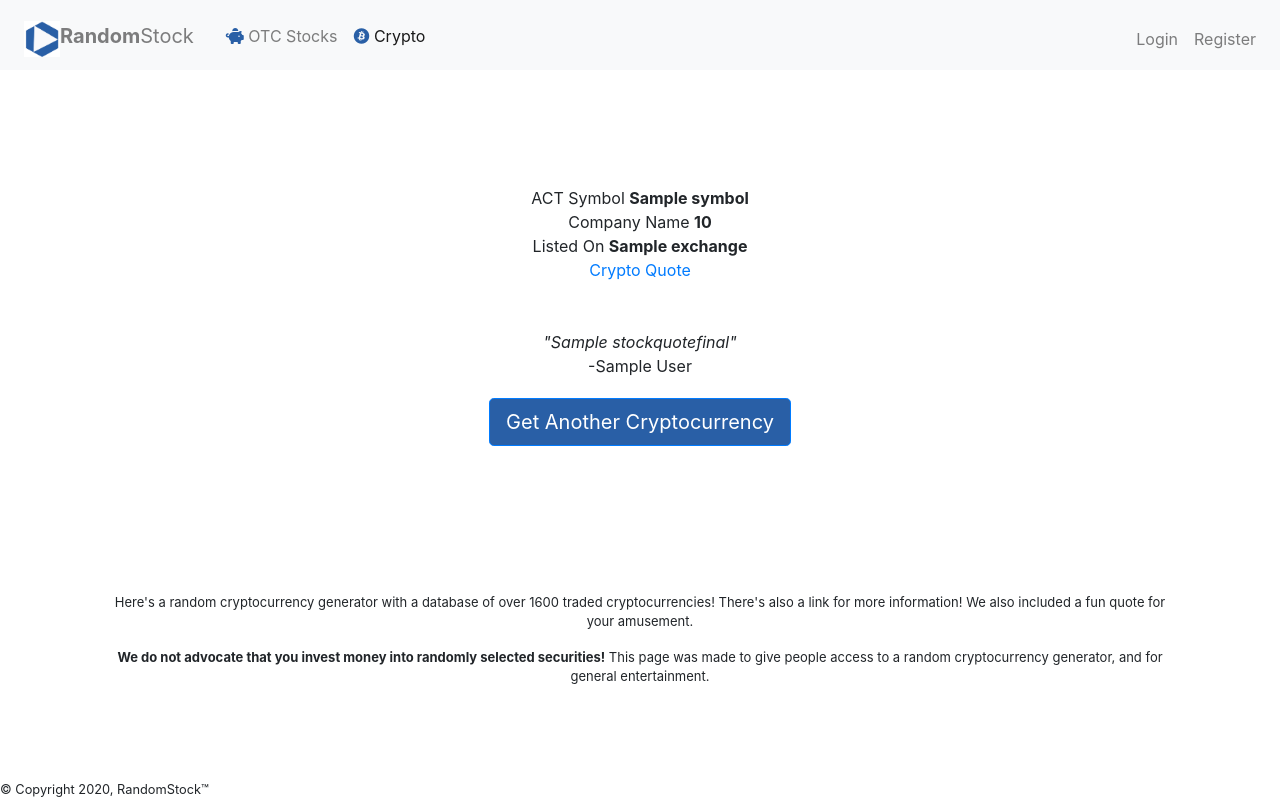
After one commit to camptzak/RamdomStock, a Flask app: template templates/crypto.html in a window 1280 px wide. The commit adds this page. Run offline with Flask 2, Linux system fonts and the light colour scheme; the template is opened without the code that fills it: most values are stand-ins (such as "Sample title", 1, 10 or a date in 2020); some libraries are stand-ins or nearby versions.

Commit message:
CryptoCurrencies tab added

```diff
--- a/application.py
+++ b/application.py
@@ -95,6 +95,41 @@ def pennyStocks():
     quoteauthorfinal = quoteauthor[0]
     return render_template("pennyStocks.html", symbol=symbolfinal, stock=namefinal, exchange=marketfinal, stockquotefinal=stockquotefinal,
                            quoteauthorfinal=quoteauthorfinal)
+
+@app.route("/crypto")
+def crypto():
+
+    conn = sqlite3.connect('unplannedInvestments.db')
+    db = conn.cursor()
+
+    # random number generation
+    crypto = (random.randint(1, 1754),)
+    quote = (random.randint(1, 33),)
+
+    # extract quote
+    db.execute("SELECT quote FROM quotes WHERE id = ?", quote)
+    stockquote = db.fetchone()
+    db.execute("SELECT author FROM quotes WHERE id = ?", quote)
+    quoteauthor = db.fetchone()
+
+
+    # extract random stock from pennyStock database
+    db.execute("SELECT symbol FROM crypto WHERE id = ?", crypto)
+    cryptoSymbol = db.fetchone()
+    db.execute("SELECT name FROM pennyStocks WHERE id = ?", crypto)
+    cryptoName = db.fetchone()
+    db.execute("SELECT lookup FROM crypto WHERE id = ?", crypto)
+    cryptolookup = db.fetchone()
+    cryptoMarket = "CoinBase"
+
+    symbolfinal = cryptoSymbol[0]
+    namefinal = cryptoName[0]
+    marketfinal = cryptoMarket
+    lookup = cryptolookup[0]
+    stockquotefinal = stockquote[0]
+    quoteauthorfinal = quoteauthor[0]
+    return render_template("crypto.html", symbol=symbolfinal, stock=namefinal, exchange=marketfinal, lookup = lookup, stockquotefinal=stockquotefinal,
+                           quoteauthorfinal=quoteauthorfinal,)
 
 @app.route("/login", methods=["GET", "POST"])
 def login():
--- a/templates/base.html
+++ b/templates/base.html
@@ -48,6 +48,14 @@
             {% endif %}
                 <a class="nav-link " href="{{url_for('pennyStocks')}}">
                     <i style="color: #295fa6" class="fas fa-piggy-bank"></i> OTC Stocks</a></li>
+
+            {% if active_page == "crypto" %}
+            <li class="nav-item active">
+            {% else %}
+            <li class="nav-item">
+            {% endif %}
+                <a class="nav-link " href="{{url_for('crypto')}}">
+                    <i style="color: #295fa6" class="fab fa-bitcoin"></i> Crypto</a></li>
         </ul>
 
         <!-- left side of navbar -->
--- /dev/null
+++ b/templates/crypto.html
@@ -0,0 +1,55 @@
+{% extends "base.html" %}
+{% set active_page = "crypto" %}
+
+{% block head %}
+{% endblock %}
+
+{% block body %}
+<br>
+<br>
+<br>
+<br>
+<div class="result">
+    ACT Symbol <b>{{symbol}}</b><br>
+    Company Name <b>{{stock}}</b><br>
+    Listed On <b> {{exchange}}</b><br>
+    <a href="https://coinmarketcap.com/currencies/{{lookup}}">Crypto Quote</a>
+    <br>
+    <br>
+    <br>
+    <em>"{{stockquotefinal}}"</em><br>
+    -{{quoteauthorfinal}}
+
+</div>
+<div class="mybutton">
+    <a href="{{url_for('crypto')}}"><button style="background-color: #295fa6" class="btn btn-primary btn-lg">Get Another Cryptocurrency</button></a>
+</div>
+<br>
+<br>
+<!-- AddToAny BEGIN -->
+<div class="a2a_kit a2a_kit_size_32 a2a_default_style my_centered_buttons">
+
+    <a class="a2a_dd" href="https://www.addtoany.com/share"></a>
+    <a class="a2a_button_facebook"></a>
+    <a class="a2a_button_twitter"></a>
+    <a class="a2a_button_reddit"></a>
+    <a class="a2a_button_pinterest"></a>
+</div>
+<script async src="https://static.addtoany.com/menu/page.js"></script>
+<!-- AddToAny END -->
+
+<div class="disclaimer">
+    <br>
+    <br>
+    <br>
+
+    <p>
+        Here's a random cryptocurrency generator with a database of over 1600 traded cryptocurrencies! There's also a link for more information!
+        We also included a fun quote for your amusement.
+    </p>
+    <p>
+        <b>We do not advocate that you invest money into randomly selected securities!</b> This page was made to give people
+        access to a random cryptocurrency generator, and for general entertainment.
+    </p>
+</div>
+{% endblock %}
```
